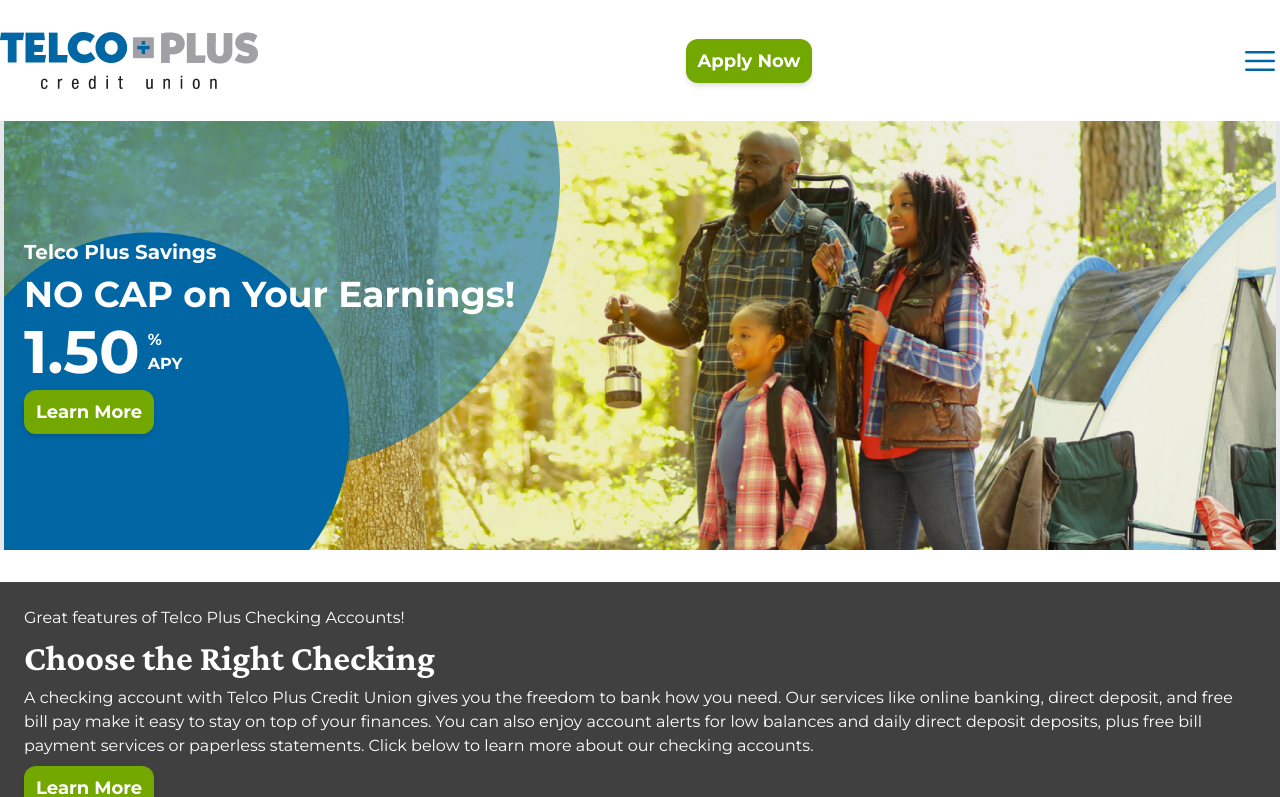
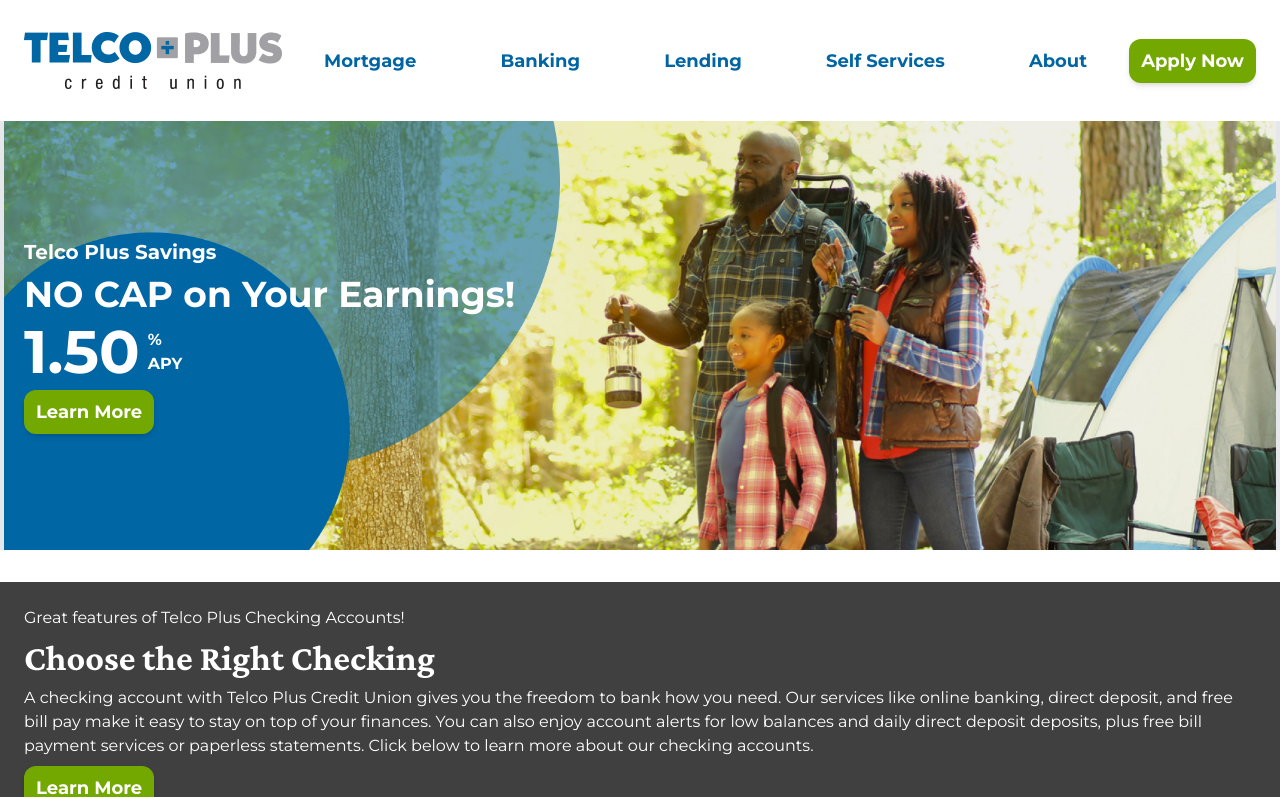
Before and after one commit to Dillonzellis/Telco-Next, a Next.js app: page / in a window 1280 px wide. Shown: the top 797 px of the page. Built offline with nearby package versions, Linux system fonts and the light colour scheme.

Commit message:
seperate mobile and desktop navs

```diff
--- /dev/null
+++ b/src/app/components/header/DesktopNav.tsx
@@ -0,0 +1,27 @@
+import Image from "next/image";
+import Link from "next/link";
+import logo from "public/logo.png";
+import Button from "../util/Button";
+import { navItems } from "./data/navItems";
+import NavItem from "./NavItem";
+
+function DesktopNav() {
+  const navItemsList = navItems.map((obj, index) => (
+    <NavItem key={index} itemName={obj.itemName} linkHref={obj.linkHref} />
+  ));
+  return (
+    <>
+      <div className="hidden items-center justify-between py-4 md:flex">
+        <Link href="/">
+          <Image className="" src={logo} alt="telcoplus logo" />
+        </Link>
+        <ul className="flex flex-1 flex-col justify-around gap-y-4 lg:flex-row">
+          {navItemsList}
+        </ul>
+        <Button btnText="Apply Now" btnSrc="#" />
+      </div>
+    </>
+  );
+}
+
+export default DesktopNav;
--- /dev/null
+++ b/src/app/components/header/MobileNav.tsx
@@ -0,0 +1,53 @@
+"use client";
+
+import { Bars3Icon, XMarkIcon } from "@heroicons/react/24/solid";
+import Image from "next/image";
+import Link from "next/link";
+import logo from "public/logo.png";
+import { useState } from "react";
+import Button from "../util/Button";
+import NavItem from "./NavItem";
+
+import { navItems } from "./data/navItems";
+
+function MobileNav() {
+  const [isOpen, setIsOpen] = useState(false);
+
+  function toggleMenu() {
+    setIsOpen(!isOpen);
+  }
+
+  const navItemsList = navItems.map((obj, index) => (
+    <NavItem key={index} itemName={obj.itemName} linkHref={obj.linkHref} />
+  ));
+
+  return (
+    // <div
+    //   className={`flex items-center justify-between py-4 md:hidden ${
+    //     isOpen ? "flex-col" : ""
+    //   }`}
+    // >
+    <div className={`flex items-center justify-between py-4 md:hidden`}>
+      <Link href="/">
+        <Image className="" src={logo} alt="telcoplus logo" />
+      </Link>
+      <button aria-label="Toggle Navigation Menu" onClick={toggleMenu}>
+        {isOpen ? (
+          <XMarkIcon className="h-10 w-10 text-brandingBlue-400" />
+        ) : (
+          <Bars3Icon className="h-10 w-10 text-brandingBlue-400" />
+        )}
+      </button>
+      <ul
+        className={`flex-1 flex-col justify-around gap-y-4 lg:flex-row ${
+          isOpen ? "flex" : "hidden"
+        }`}
+      >
+        {navItemsList}
+        <Button btnText="Apply Now" btnSrc="#" />
+      </ul>
+    </div>
+  );
+}
+
+export default MobileNav;
--- a/src/app/components/header/NavBar.tsx
+++ b/src/app/components/header/NavBar.tsx
@@ -1,44 +1,15 @@
-"use client";
+import Container from "../util/layout/Container";
 
-import { Bars3Icon, XMarkIcon } from "@heroicons/react/24/solid";
-import Image from "next/image";
-import Link from "next/link";
-import logo from "public/logo.png";
-import { useState } from "react";
-import Button from "../util/Button";
-import NavItem from "./NavItem";
+import DesktopNav from "./DesktopNav";
+import MobileNav from "./MobileNav";
 
 function NavBar() {
-  const [isOpen, setIsOpen] = useState(false);
-
-  function toggleMenu() {
-    setIsOpen(!isOpen);
-  }
-
   return (
-    <nav className="items-center justify-between py-4 md:flex">
-      <Link href="/">
-        <Image className="" src={logo} alt="telcoplus logo" />
-      </Link>
-      <ul
-        className={`flex-1 flex-col justify-around gap-y-4 lg:flex-row ${
-          isOpen ? "flex" : "hidden"
-        }`}
-      >
-        <NavItem itemName="Mortgage" linkHref="/" />
-        <NavItem itemName="Banking" linkHref="/checking" />
-        <NavItem itemName="Lending" linkHref="/" />
-        <NavItem itemName="Self Services" linkHref="/for-sale" />
-        <NavItem itemName="About" linkHref="/" />
-      </ul>
-      <Button btnText="Apply Now" btnSrc="#" />
-      <button aria-label="Toggle Navigation Menu" onClick={toggleMenu}>
-        {isOpen ? (
-          <XMarkIcon className="h-10 w-10 text-brandingBlue-400" />
-        ) : (
-          <Bars3Icon className="h-10 w-10 text-brandingBlue-400" />
-        )}
-      </button>
+    <nav>
+      <Container>
+        <DesktopNav />
+        <MobileNav />
+      </Container>
     </nav>
   );
 }
--- a/src/app/components/header/data/navItems.ts
+++ b/src/app/components/header/data/navItems.ts
@@ -1 +1,22 @@
-export const navItems = {};
+export const navItems = [
+  {
+    itemName: "Mortgage",
+    linkHref: "/",
+  },
+  {
+    itemName: "Banking",
+    linkHref: "/checking",
+  },
+  {
+    itemName: "Lending",
+    linkHref: "/",
+  },
+  {
+    itemName: "Self Services",
+    linkHref: "/",
+  },
+  {
+    itemName: "About",
+    linkHref: "/",
+  },
+];
```
